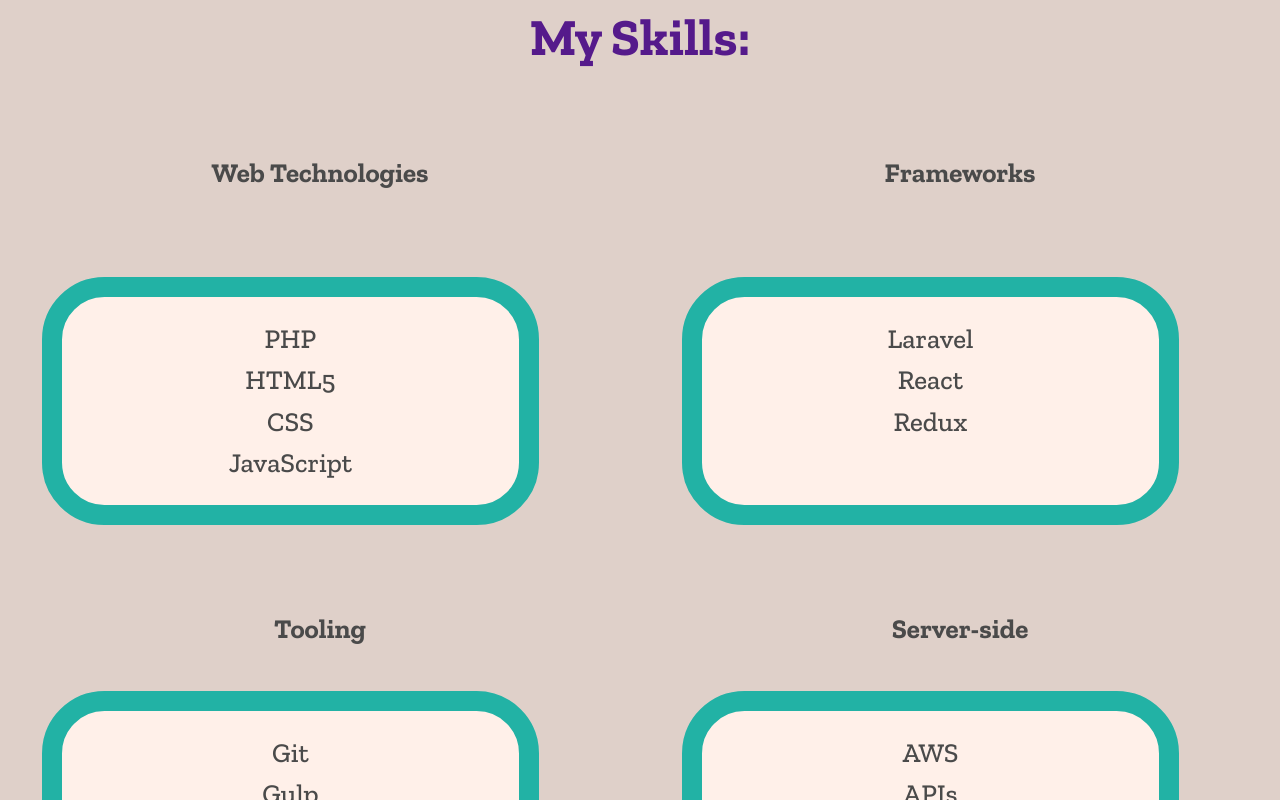
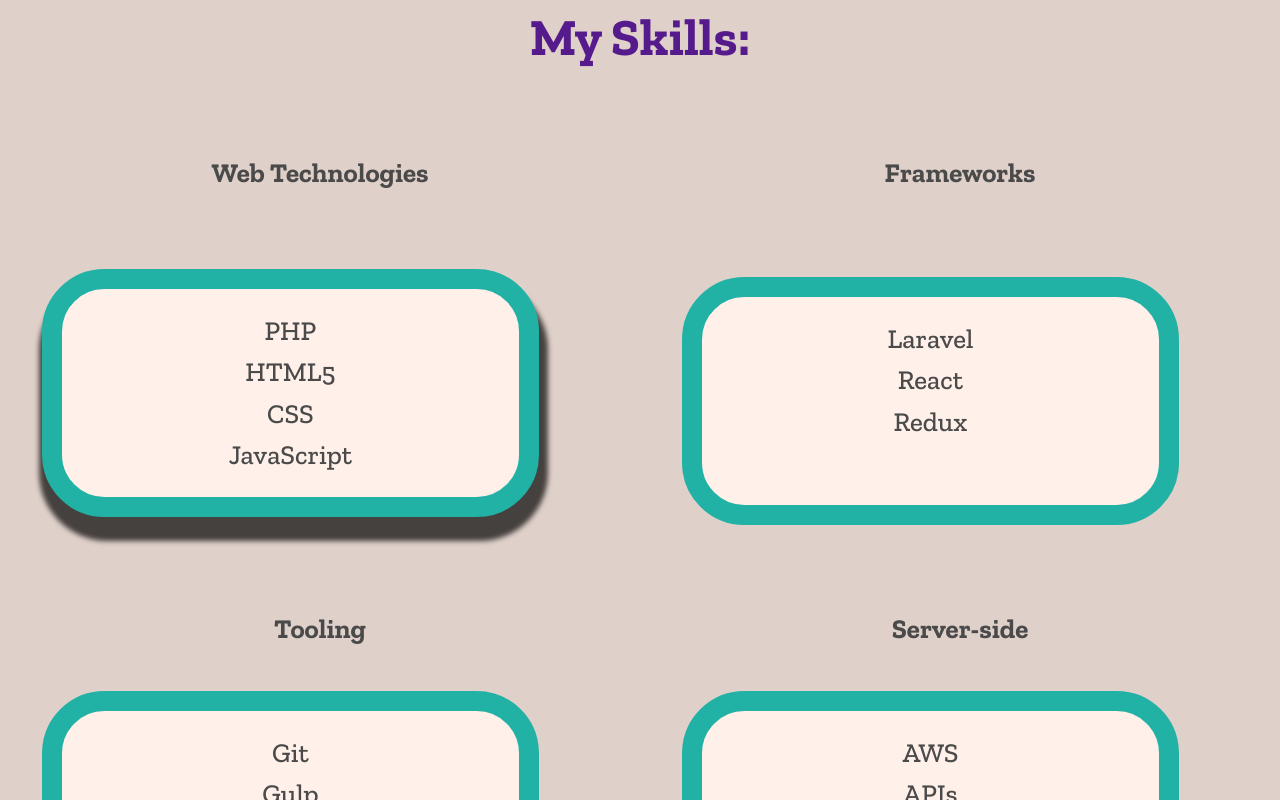
Before and after one commit to mmkobylin/old-portfolio, a website: page index.html in a window 1280 px wide. In both pictures the pointer is over the element 290 px from the left and 1706 px from the top of the page. Shown: the part 1306-2106 px from the top of the page. Drawn offline with nearby package versions, Linux system fonts and the light colour scheme; a web font is replaced by a local one.

Commit message:
card and ul hover effect added; line height enlarged on paragraph

```diff
--- a/src/css/style.css
+++ b/src/css/style.css
@@ -52,6 +52,14 @@
     padding-bottom:3rem;
     margin:1.5rem;
     text-align: center;
+}
+
+.card:hover, ul:hover {
+    -webkit-box-shadow: 3px 18px 5px 6px rgba(0,0,0,0.69);
+    -moz-box-shadow: 3px 18px 5px 6px rgba(0,0,0,0.69);
+    box-shadow: 3px 18px 5px 6px rgba(0,0,0,0.69);
+    transform: translateY(-8px);
+
 }
 
 footer {
@@ -134,6 +142,10 @@
     padding-bottom: 2rem;
     padding-top:2rem;
     margin-bottom:2rem;
+}
+
+p {
+    line-height: 2rem;
 }
 
 svg {
```
